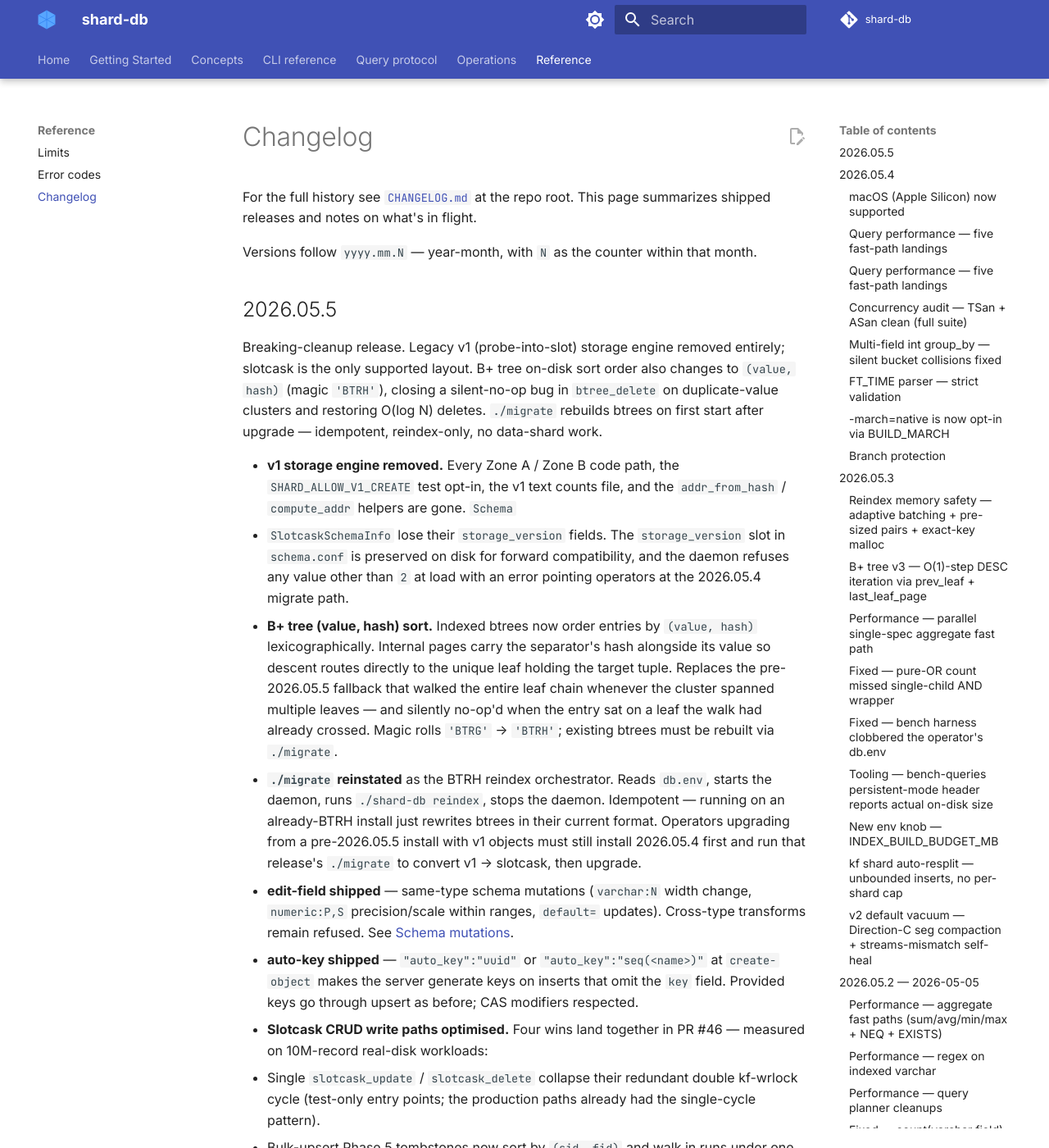
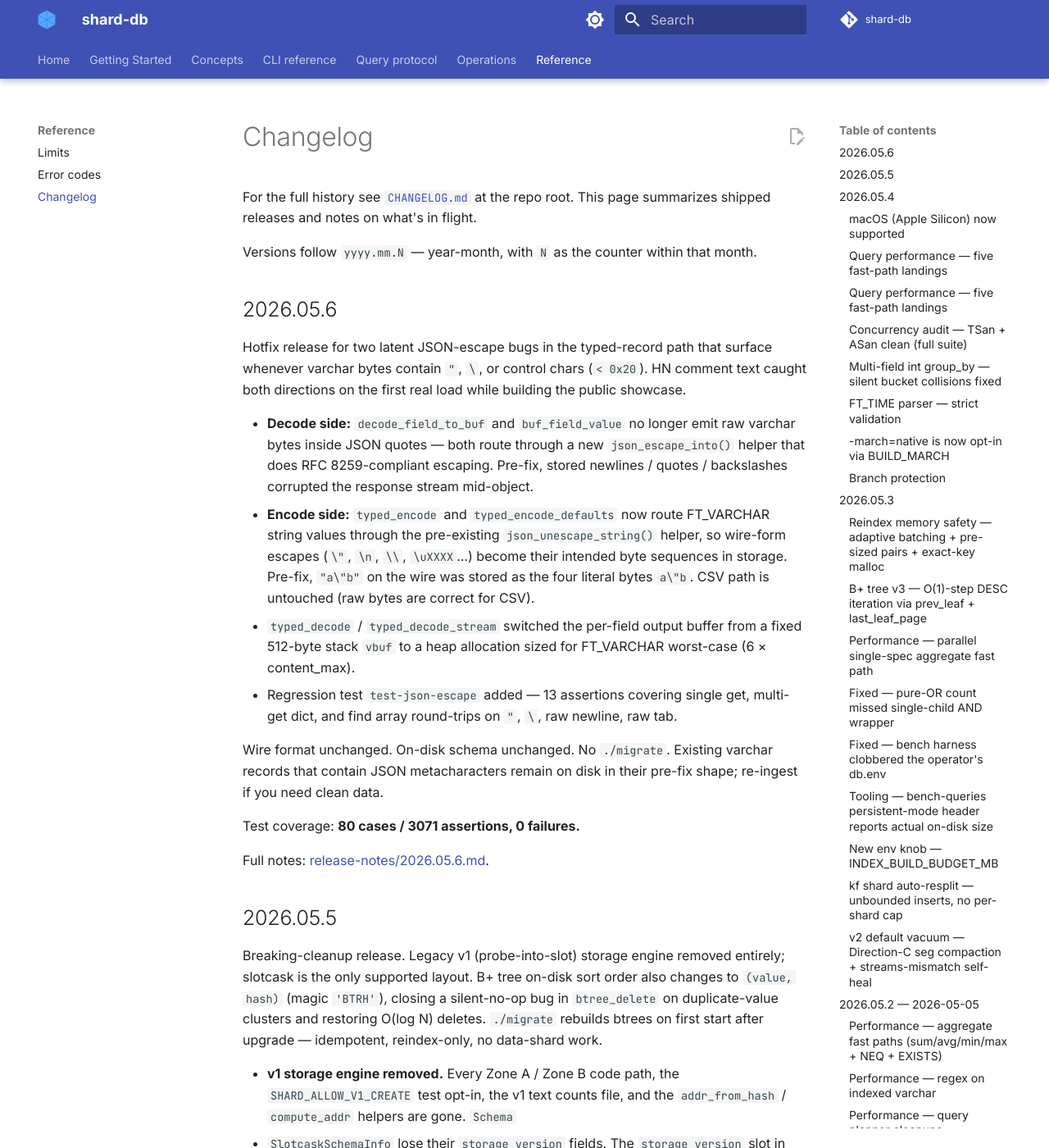
Before and after one commit to sayyiditow/shard-db, an MkDocs documentation site: the page built from docs/reference/changelog.md, in a window 1280 px wide and 1400 px high. Shown: the whole window at 82% size. Built offline with MkDocs 1.6.1 and Material for MkDocs 9.7.7, drawn with Linux system fonts in a browser that asks for light colours; comment, search, counter and statistics services are not loaded.

Commit message:
docs: 2026.05.6 release notes + changelog entry (#54)
JSON-escape varchar round-trip fix landed in #53. Documents both
the decode-side and encode-side fixes, the regression test, and
the operational impact (no migrate, no schema change; existing
data with JSON metacharacters needs re-ingest for clean shape).

Co-authored-by: Hashim Sayyid <hashim.sayyidinyo@gmail.com>
Co-authored-by: Claude Opus 4.7 (1M context) <noreply@anthropic.com>

```diff
--- a/docs/reference/changelog.md
+++ b/docs/reference/changelog.md
@@ -3,6 +3,40 @@
 For the full history see [`CHANGELOG.md`](https://github.com/sayyiditow/shard-db/blob/main/CHANGELOG.md) at the repo root. This page summarizes shipped releases and notes on what's in flight.
 
 Versions follow `yyyy.mm.N` — year-month, with `N` as the counter within that month.
+
+## 2026.05.6
+
+Hotfix release for two latent JSON-escape bugs in the typed-record
+path that surface whenever varchar bytes contain `"`, `\`, or
+control chars (`< 0x20`). HN comment text caught both directions on
+the first real load while building the public showcase.
+
+- **Decode side:** `decode_field_to_buf` and `buf_field_value` no
+  longer emit raw varchar bytes inside JSON quotes — both route
+  through a new `json_escape_into()` helper that does
+  RFC 8259-compliant escaping. Pre-fix, stored newlines / quotes /
+  backslashes corrupted the response stream mid-object.
+- **Encode side:** `typed_encode` and `typed_encode_defaults` now
+  route FT_VARCHAR string values through the pre-existing
+  `json_unescape_string()` helper, so wire-form escapes (`\"`,
+  `\n`, `\\`, `\uXXXX`…) become their intended byte sequences in
+  storage. Pre-fix, `"a\"b"` on the wire was stored as the four
+  literal bytes `a\"b`. CSV path is untouched (raw bytes are
+  correct for CSV).
+- `typed_decode` / `typed_decode_stream` switched the per-field
+  output buffer from a fixed 512-byte stack `vbuf` to a heap
+  allocation sized for FT_VARCHAR worst-case (6 × content_max).
+- Regression test `test-json-escape` added — 13 assertions
+  covering single get, multi-get dict, and find array round-trips
+  on `"`, `\`, raw newline, raw tab.
+
+Wire format unchanged. On-disk schema unchanged. No `./migrate`.
+Existing varchar records that contain JSON metacharacters remain
+on disk in their pre-fix shape; re-ingest if you need clean data.
+
+Test coverage: **80 cases / 3071 assertions, 0 failures.**
+
+Full notes: [release-notes/2026.05.6.md](../release-notes/2026.05.6.md).
 
 ## 2026.05.5
 
```
Also changed, not shown: docs/release-notes/2026.05.6.md (added, +70 -0 lines).
